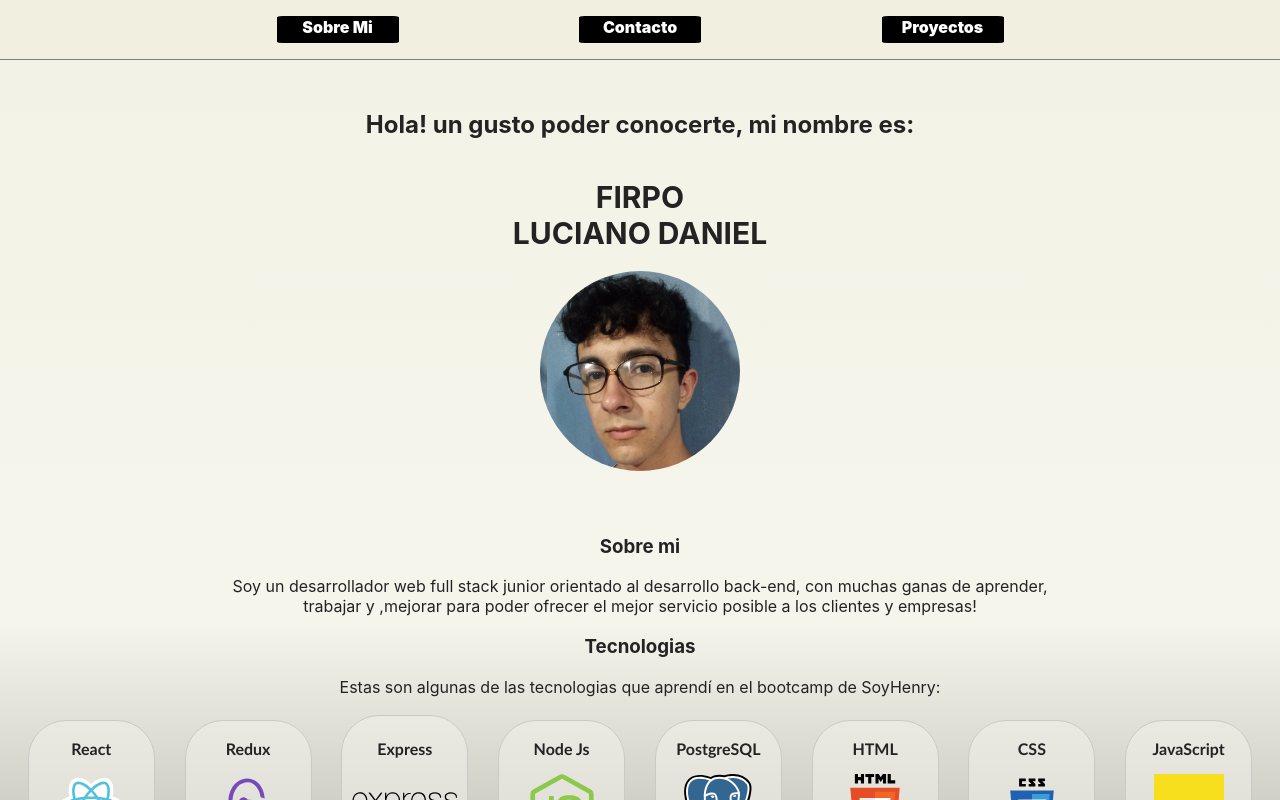
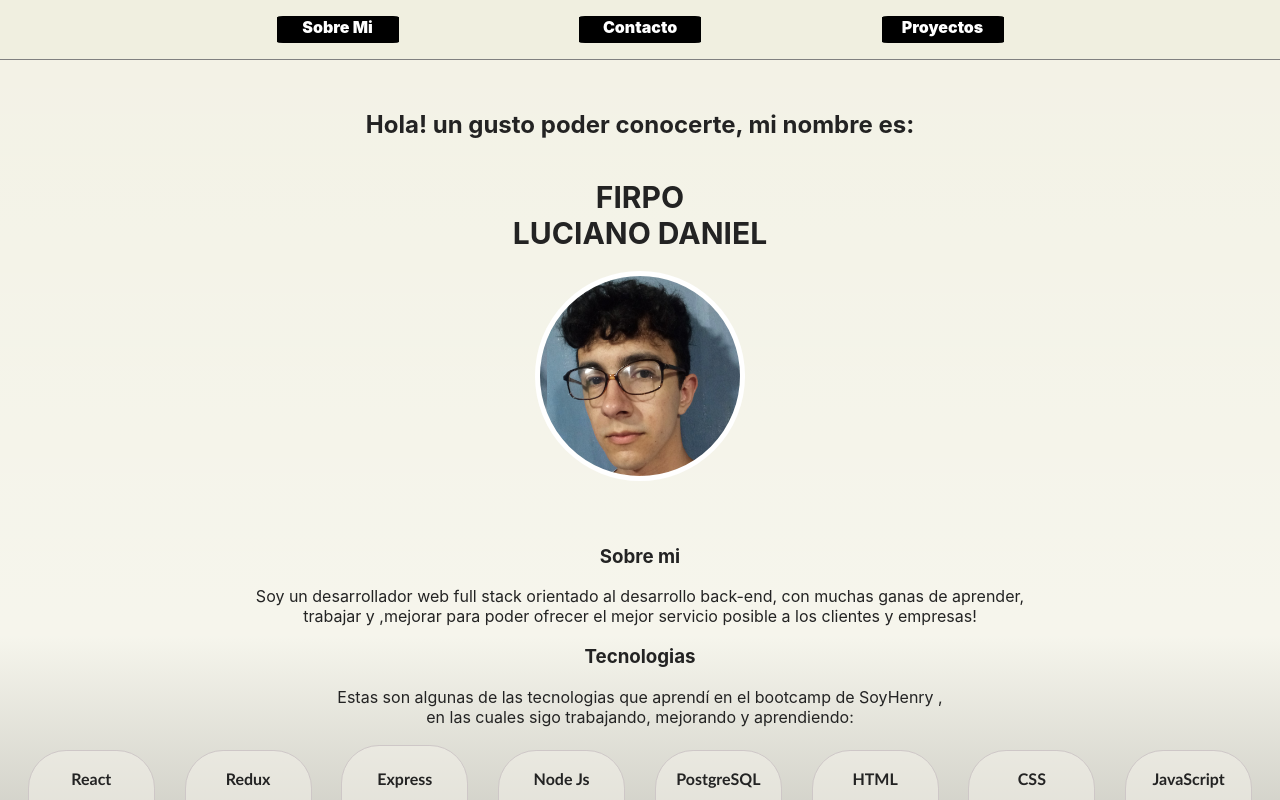
Before and after one commit to Luckiifirpo/portafolio, a React (Create React App) app: page / in a window 1280 px wide. Shown: the top 800 px of the page. Built offline with nearby package versions, Linux system fonts and the light colour scheme.

Commit message:
Cambios en el nombre de la página y detalles en el about

```diff
--- a/public/index.html
+++ b/public/index.html
@@ -24,7 +24,7 @@
       work correctly both with client-side routing and a non-root public URL.
       Learn how to configure a non-root public URL by running `npm run build`.
     -->
-    <title>Portafolio de Firpo Luciano</title>
+    <title>Firpo Luciano</title>
   </head>
   <body>
     <noscript>You need to enable JavaScript to run this app.</noscript>
--- a/src/components/About.jsx
+++ b/src/components/About.jsx
@@ -21,13 +21,13 @@ export default function About(){
                 <div id="myPicture"></div>
             </div>
                 <h3>Sobre mi</h3>
-                <p>Soy un desarrollador web full stack junior orientado al desarrollo back-end, con muchas ganas de aprender,
+                <p>Soy un desarrollador web full stack orientado al desarrollo back-end, con muchas ganas de aprender,
                     <br/>
                    trabajar y ,mejorar para poder ofrecer el mejor servicio posible a los clientes y empresas!</p>
             <div>
             </div>
                 <h3>Tecnologias</h3>
-                <p>Estas son algunas de las tecnologias que aprendí en el bootcamp de SoyHenry:</p>
+                <p>Estas son algunas de las tecnologias que aprendí en el bootcamp de SoyHenry ,<br/>en las cuales sigo trabajando, mejorando y aprendiendo:</p>
             <div id="tecnologias">
                 <div className="technology">
                     <p>React</p>
--- a/src/style/styles.css
+++ b/src/style/styles.css
@@ -104,6 +104,7 @@ body{
     width: 200px;
     height: 200px;
     border-radius: 100%;
+    border: 5px solid white;
     background-image:url("../imagenes/yo.jpg");
     background-size: cover;
     background-position: 7px -28px;
```
